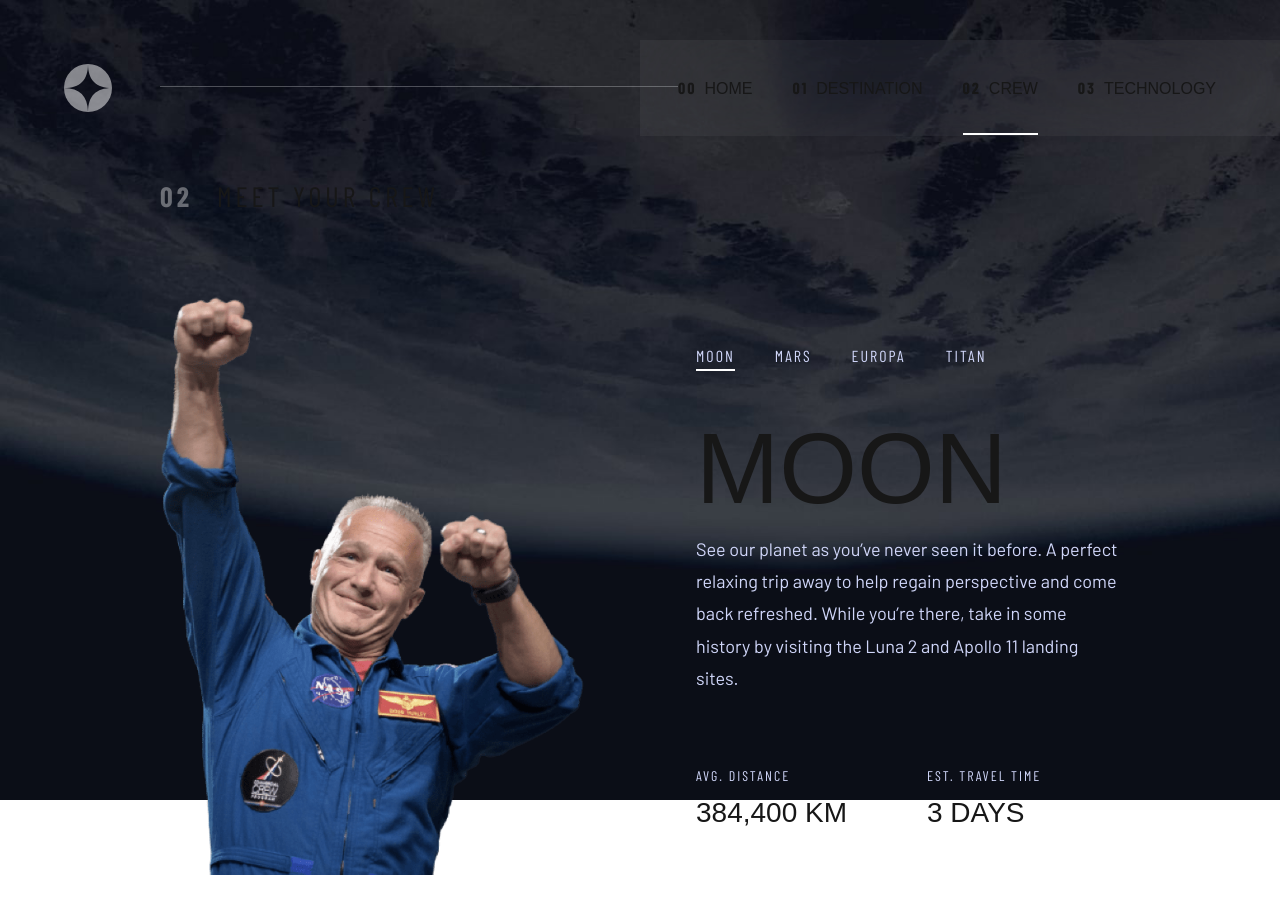
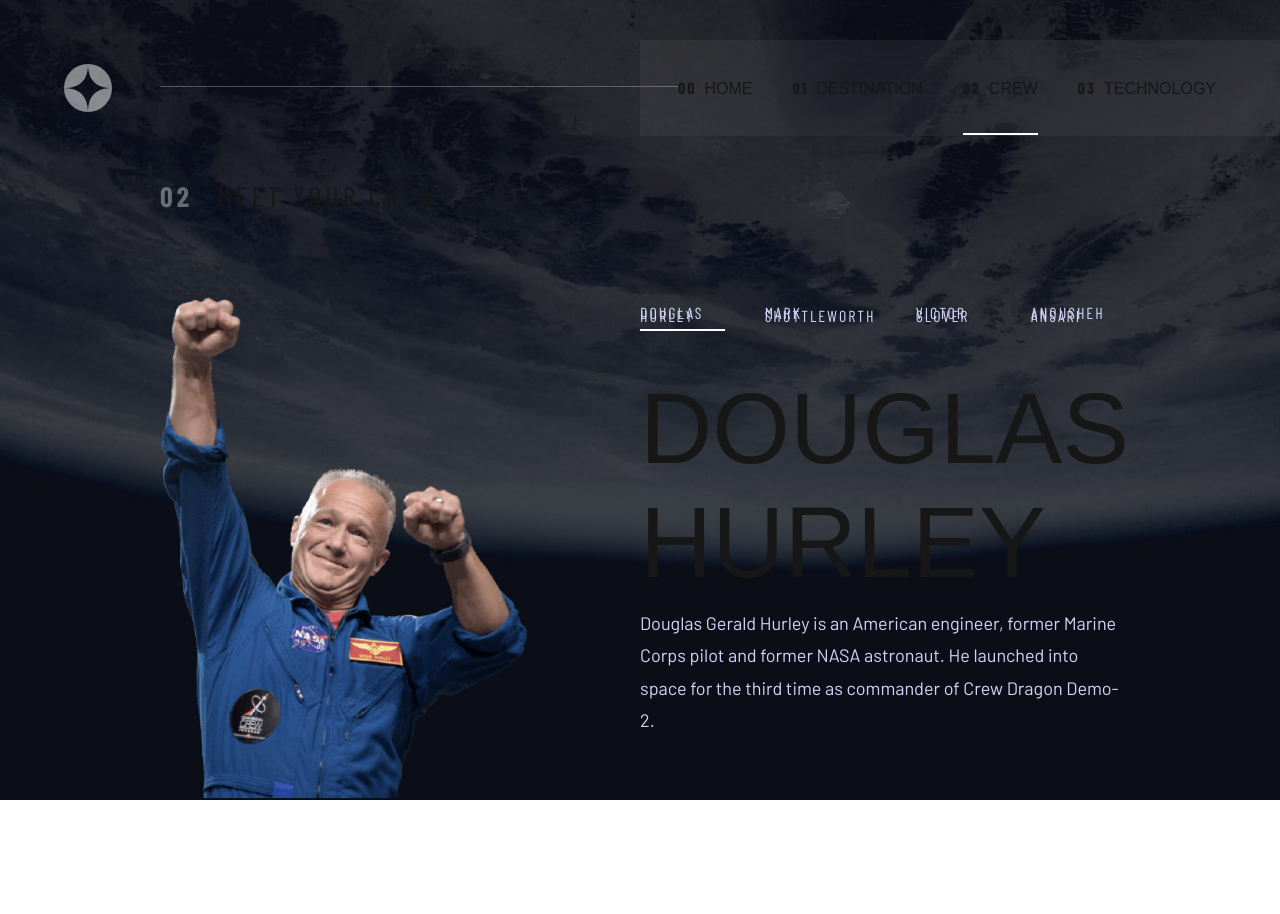
Before and after one commit to muhkyle17/birthday-reminder, a Next.js app: page /crew in a window 1280 px wide. Shown: the top 914 px of the page. After the commit the page ends 878 px from the top, so only its background shows below. Built offline with nearby package versions, Linux system fonts and the light colour scheme; a web font is replaced by a local one.

Commit message:
Cleanup and update data

```diff
--- a/src/app/crew/page.js
+++ b/src/app/crew/page.js
@@ -12,39 +12,35 @@
 const tabs = [
   {
     id: 1,
-    label: 'Moon ',
+    label: 'Douglas Hurley',
+    position: 'Commander',
     description:
-      'See our planet as you’ve never seen it before. A perfect relaxing trip away to help regain perspective and come back refreshed. While you’re there, take in some history by visiting the Luna 2 and Apollo 11 landing sites.',
+      'Douglas Gerald Hurley is an American engineer, former Marine Corps pilot and former NASA astronaut. He launched into space for the third time as commander of Crew Dragon Demo-2.',
     image: DouglasHurley,
-    avgDistance: '384,400',
-    estTravelTime: 3,
   },
   {
     id: 2,
-    label: 'Mars',
+    label: 'Mark Shuttleworth',
+    position: 'Mission Specialist',
     description:
-      'Don’t forget to pack your hiking boots. You’ll need them to tackle Olympus Mons, the tallest planetary mountain in our solar system. It’s two and a half times the size of Everest!',
+      'Mark Richard Shuttleworth is the founder and CEO of Canonical, the company behind the Linux-based Ubuntu operating system. Shuttleworth became the first South African to travel to space as a space tourist.',
     image: MarkShuttleworth,
-    avgDistance: '225 Mil.',
-    estTravelTime: 9,
   },
   {
     id: 3,
-    label: 'Europa',
+    label: 'Victor Glover',
+    position: 'Pilot',
     description:
       'The smallest of the four Galilean moons orbiting Jupiter, Europa is a winter lover’s dream. With an icy surface, it’s perfect for a bit of ice skating, curling, hockey, or simple relaxation in your snug wintery cabin.',
     image: VictorGlover,
-    avgDistance: '628 Mil.',
-    estTravelTime: 3,
   },
   {
     id: 4,
-    label: 'Titan',
+    label: 'Anousheh Ansari',
+    position: 'Flight Engineer',
     description:
-      'The only moon known to have a dense atmosphere other than Earth, Titan is a home away from home (just a few hundred degrees colder!). As a bonus, you get striking views of the Rings of Saturn.',
+      'Anousheh Ansari is an Iranian American engineer and co-founder of Prodea Systems. Ansari was the fourth self-funded space tourist, the first self-funded woman to fly to the ISS, and the first Iranian in space.',
     image: AnoushehAnsari,
-    avgDistance: '1.6 Bil.',
-    estTravelTime: 7,
   },
 ]
 
@@ -86,25 +82,6 @@
             </p>
 
             <div className='mt-10 bg-[#ffffff8a] h-[0.5px]' />
-
-            <div className='lg:mt-8 uppercase flex flex-col md:flex-row gap-12 md:gap-20'>
-              <div className='flex flex-col gap-8'>
-                <p className='text-center md:text-left typography-preset-seven text-secondary'>
-                  Avg. Distance
-                </p>
-                <p className='text-center md:text-left typography-preset-six'>
-                  {tabContent.avgDistance} km
-                </p>
-              </div>
-              <div className='flex flex-col gap-8'>
-                <p className='text-center md:text-left typography-preset-seven text-secondary'>
-                  Est. Travel Time
-                </p>
-                <p className='text-center md:text-left typography-preset-six'>
-                  {tabContent.estTravelTime} days
-                </p>
-              </div>
-            </div>
           </div>
         </>
       )}
```
